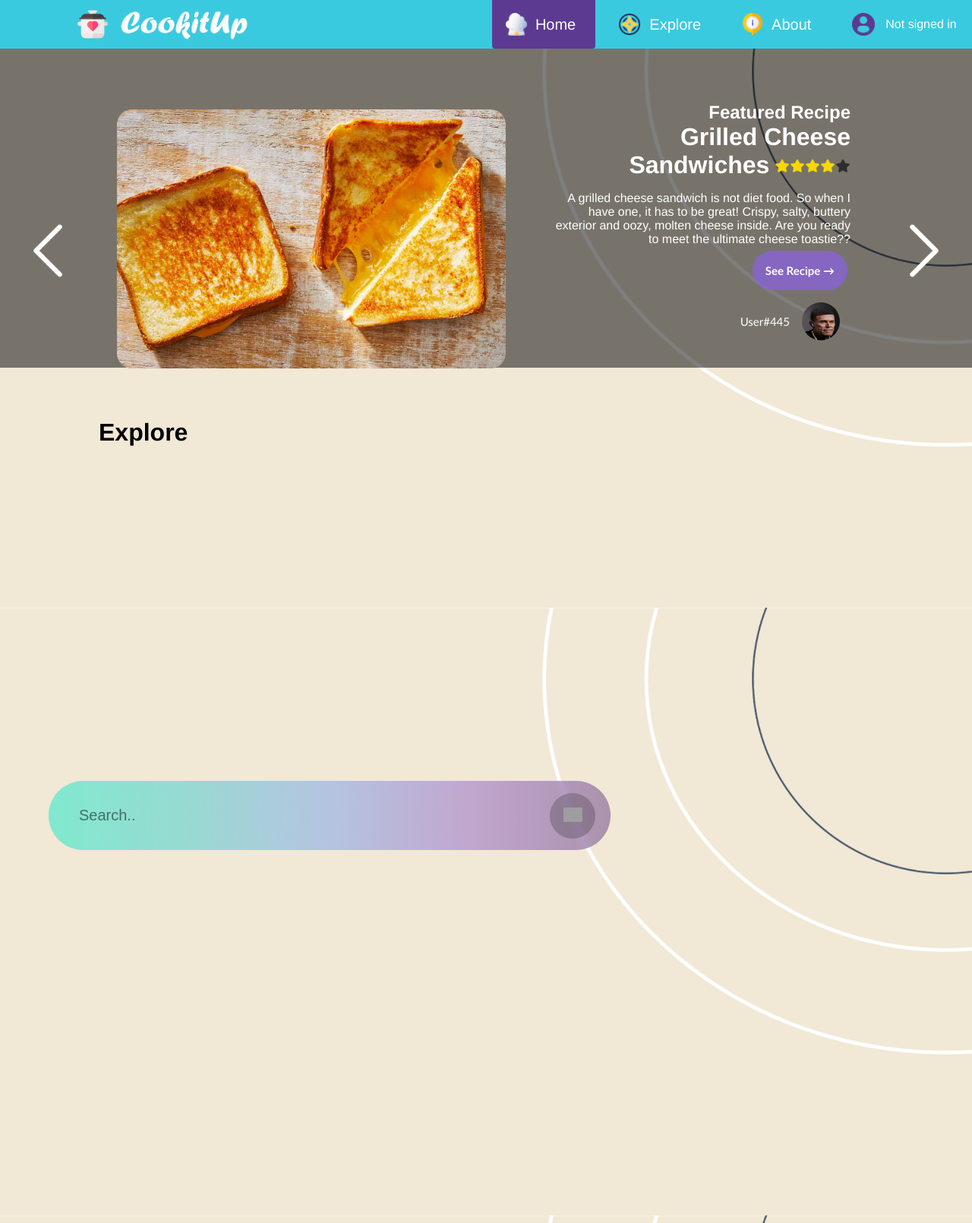
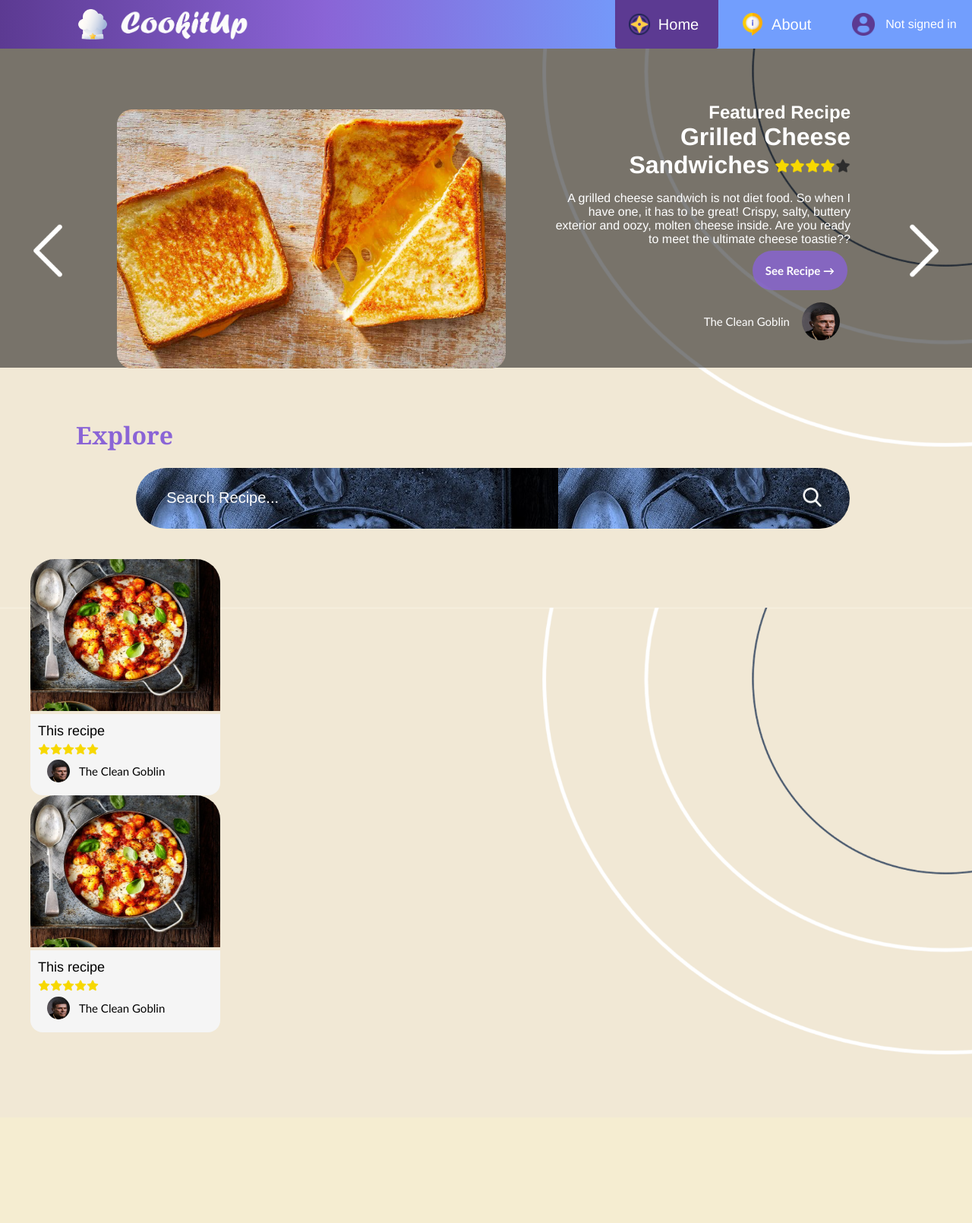
Before and after one commit to boring-school-work/cookitup, a PHP site: page / in a window 1280 px wide; the page is wider, and only the part inside the window is pictured. Shown: that part at 76% size. After the commit the page ends 1388 px from the top of that part, so only its background shows below. Run offline with PHP 8.4, Linux system fonts and the light colour scheme; grey boxes are pictures that could not be loaded.

Commit message:
First draft of explore recipe cards

```diff
--- a/assets/css/stylesheet.css
+++ b/assets/css/stylesheet.css
@@ -17,7 +17,8 @@ p{
 
 /* Top Navigation Bar Styling */
 .container1{
-    background-color: #3ACADF;
+    background-color: #729EFD;
+    background-image: linear-gradient(to left, #729EFD, #729EFD, #8A64D6, #5C3A92);
     overflow: hidden;
 }
 
@@ -43,7 +44,7 @@ margin-left: 90px;
     color: white;
     border-bottom-left-radius: 4px;
     border-bottom-right-radius: 4px;
-    background-color: #3ACADF;
+    background-color: transparent;
     padding: 17px;
     font-size: 20px;
     float: right;
@@ -97,19 +98,10 @@ margin-left: 90px;
 }
 
 .featured-tab .spanH2{
-    /* float: right; */
-    /* width: 400px;
-    margin-top: 60px;
-    margin-right: 150px;
-    text-align: right; */
     font-size: xx-large;
 }
 
 .featured-tab p{
-    /* float: right;
-    width: 500px;
-    margin-right: 150px;
-    text-align: right; */
     font-weight: 100;
     font-size: medium;
 }
@@ -144,7 +136,6 @@ margin-left: 90px;
 }
 
 /* User Profile Button */
-
 .user-profile-pic{
     height: 50px;
     width: 50px;
@@ -185,6 +176,47 @@ margin-left: 90px;
     height: 100%;
 }
 
+/* Same stuff, mini button */
+.mini-user-profile-pic{
+    height: 30px;
+    width: 30px;
+    border-radius: 50%;
+}
+
+.mini-user-button{
+    color: black;
+    display: inline-flex;
+    height: 33px;
+    border: none;
+    outline: none;
+    overflow: hidden;
+    font-family: 'Gill Sans', 'Gill Sans MT', Calibri, 'Trebuchet MS', sans-serif;
+    font-weight: 500px;
+    border-radius: 6px;
+    cursor: pointer;
+    background-color: #8a64d600;
+    font-size: 15px;
+    transition: 0.3s;
+}
+
+.mini-user-button:hover{
+    background-color: rgba(0, 0, 0, 0.193);
+    color: #120724;
+}
+
+.mini-user-button:active{
+    background-color: rgba(0, 0, 0, 0.474);
+    color: whitesmoke;
+}
+
+.mini-button-text,
+.mini-button-icon{
+    display: inline-flex;
+    align-items: center;
+    padding: 0 6px;
+    height: 100%;
+}
+
 /* Left and right Arrows */
 .featured-tab .chevron-left{
     width: 100px;
@@ -214,21 +246,22 @@ margin-left: 90px;
     background-color: #7d3cffcb;
 }
 
+
+/* Search Bar stuff */
 .search-container {
-    width: 100%;
-    min-height: 100vh;
-    padding: 5%;
-    /* background-image: linear-gradient(#0CEAD9, #3ACADF, #729EFD, #8A64D6, #5C3A92), url(/images/chorizo-mozarella-gnocchi-bake-cropped-9ab73a3.jpg);
-    background-position: center;
-    background-size: cover; */
+    /* width: 100%; */
+    min-height: 10vh;
+    padding: 0%;
+    padding-left: 14%;
     display: flex;
     align-items: center;
   }
 
   .search-bar{
     width: 100%;
-    max-width: 700px;
-    background: linear-gradient(to right, #0cead882, #3ac9df80, #729efd80, #8a64d680, #5c3a927e);
+    max-width: 900px;
+    background-image: url(/images/foodDarkBlue.jpg);
+    /* background: cover; */
     display: flex;
     align-items: center;
     border-radius: 60px;
@@ -241,13 +274,13 @@ margin-left: 90px;
     flex: 1;
     border: 0;
     outline: none;
-    padding: 24px 20px;
+    padding: 0px 20px;
     font-size: 20px;
-    color: #000000bf;
+    color: white;
   }
 
   ::placeholder{
-    color: #00000084;
+    color: white;
   }
 
   .search-bar button img{
@@ -261,4 +294,55 @@ margin-left: 90px;
     height: 60px;
     background: #00000033;
     cursor: pointer;
+    transition: 0.15s;
   }
+
+  .search-bar button:hover{
+    background-color: #7d3cffcb;
+    transform: scale(1.1);
+  }
+
+
+  /* Explore Section Styling */
+  .explore-row1{
+    display: inline-block;
+    align-items: center;
+    vertical-align: top;
+    padding: 40px;
+    width: 100%;
+  }
+
+  .recipe-card{
+    width: 250px;
+    overflow: hidden;
+    cursor: pointer;
+    transition: 0.3s;
+    border-top-left-radius: 32px;
+    border-top-right-radius: 32px;
+  }
+
+  .recipe-card:hover{
+    transform: scale(1.03);
+    box-shadow: -2px 2px 0px 2px rgba(0, 0, 0, 0.275);
+  }
+
+  .recipe-card .recipe-img{
+    width: 250px;
+    height: 200px;
+  }
+
+  .card-data{
+    background-color: whitesmoke;
+    padding: 12px 10px;
+    overflow: hidden;
+    font-size: large;
+    font-weight: 200;
+    color: black;
+    border-bottom-left-radius: 16px;
+    border-bottom-right-radius: 16px;
+  }
+
+  .card-data .rating{
+    margin-top: 5px;
+    width: 80px;
+  }
--- a/index.html
+++ b/index.html
@@ -4,22 +4,22 @@
 <head>
     <meta charset="UTF-8" content="width=device-width, initial-scale=1">
     <title>CookitUp</title>
-    <link rel="icon" id="Favicon" type="image" href="images/cooking-pot.png">
+    <link rel="icon" id="Favicon" type="image" href="images/chef-hat.png">
     <link rel="stylesheet" href="assets/css/stylesheet.css">
 </head>
 
 <body>
     <div class="container1" id="topBar">
-        <img class="menu-burger" src="images/cooking-pot.png" width="40px"; height="auto";/>
+        <img class="menu-burger" src="images/chef-hat.png" width="40px"; height="auto";/>
         <img src="images/CookitUp white.png" width="180px"; height="auto"; style="float: left; margin-top: 1%;" />
 
         <a style="width: 11%; margin-right: 0px; font-size: medium; font-weight: 100;" id="profile-icon"> <img src="images/profile-user.png" class="navbar-icons" /> Not signed in </a>
 
         <a style="margin-right: 10px;"> <img src="images/information.png" class="navbar-icons"/> About </a>
 
-        <a style="width: 9%;"> <img src="images/compas.png" class="navbar-icons"/> Explore  </a>
+        <!-- <a style="width: 9%;"> <img src="images/compas.png" class="navbar-icons"/> Explore  </a> -->
 
-        <a class="current"> <img src="images/chef-hat.png" class="navbar-icons"> Home </a>
+        <a class="current"> <img src="images/compas.png" class="navbar-icons"> Home </a>
     </div>
 
     <div class="featured-tab" id="featuredSection">
@@ -33,7 +33,7 @@
             <br>
             <br>
             <button type="button" id="User button" class="user-button">
-                <span class="button-text">User#445 </span>
+                <span class="button-text"> The Clean Goblin </span>
                 <span class="button-icon"><img src="images/Users/a3lh4g4p0w881.jpg" class="user-profile-pic"></span>
           </button>
         </h1>
@@ -42,17 +42,52 @@
         <img src="images/right-chevron.png" class="chevron-right"/>
     </div>
 
-
     <br>
     <br>
-    <h1 style="margin-left: 130px; display: flex;">Explore</h1>
+
+    <div class="explore-tab">
+    <h1 style="margin-left: 100px; color: #8A64D6; font-family: Cambria;">Explore</h1>
 
     <div class="search-container">
         <form action="/action_page.php" class="search-bar">
-          <input type="text" placeholder="Search.." name="search">
-          <button type="submit"> <img src="images/menu-burger.png"> </button>
+          <input type="text" placeholder="Search Recipe..." name="search">
+          <button type="submit"> <img src="images/search23.png"> </button>
         </form>
       </div>
+
+    <div class="explore-row1">
+
+        <div class="recipe-card"> <img src="images/chorizo-mozarella-gnocchi-bake-cropped-9ab73a3.jpg" class="recipe-img"/>
+            <div class="card-data">
+             This recipe <br>
+             <img src="images/5-star.png" class="rating">
+             <button type="button" id="UserButton" class="mini-user-button">
+                <span class="mini-button-icon"><img src="images/Users/a3lh4g4p0w881.jpg" class="mini-user-profile-pic"></span>
+                <span class="mini-button-text"> The Clean Goblin </span>
+          </button>
+            </div>
+        </div>
+
+        <div class="recipe-card"> <img src="images/chorizo-mozarella-gnocchi-bake-cropped-9ab73a3.jpg" class="recipe-img"/>
+            <div class="card-data">
+             This recipe <br>
+             <img src="images/5-star.png" class="rating">
+             <button type="button" id="UserButton" class="mini-user-button">
+                <span class="mini-button-icon"><img src="images/Users/a3lh4g4p0w881.jpg" class="mini-user-profile-pic"></span>
+                <span class="mini-button-text"> The Clean Goblin </span>
+          </button>
+            </div>
+        </div>
+
+    </div>
+
+    <div class="explore-row2"></div>
+
+    <div class="explore-row3"></div>
+
+    <div class="explore-row4"></div>
+
+    </div>
     <br>
     <br>
     <br>
```
Also changed, not shown: images/foodBlue.jpg (added), images/foodDarkBlue.jpg (added), images/search.png (added), images/search23.png (added).
